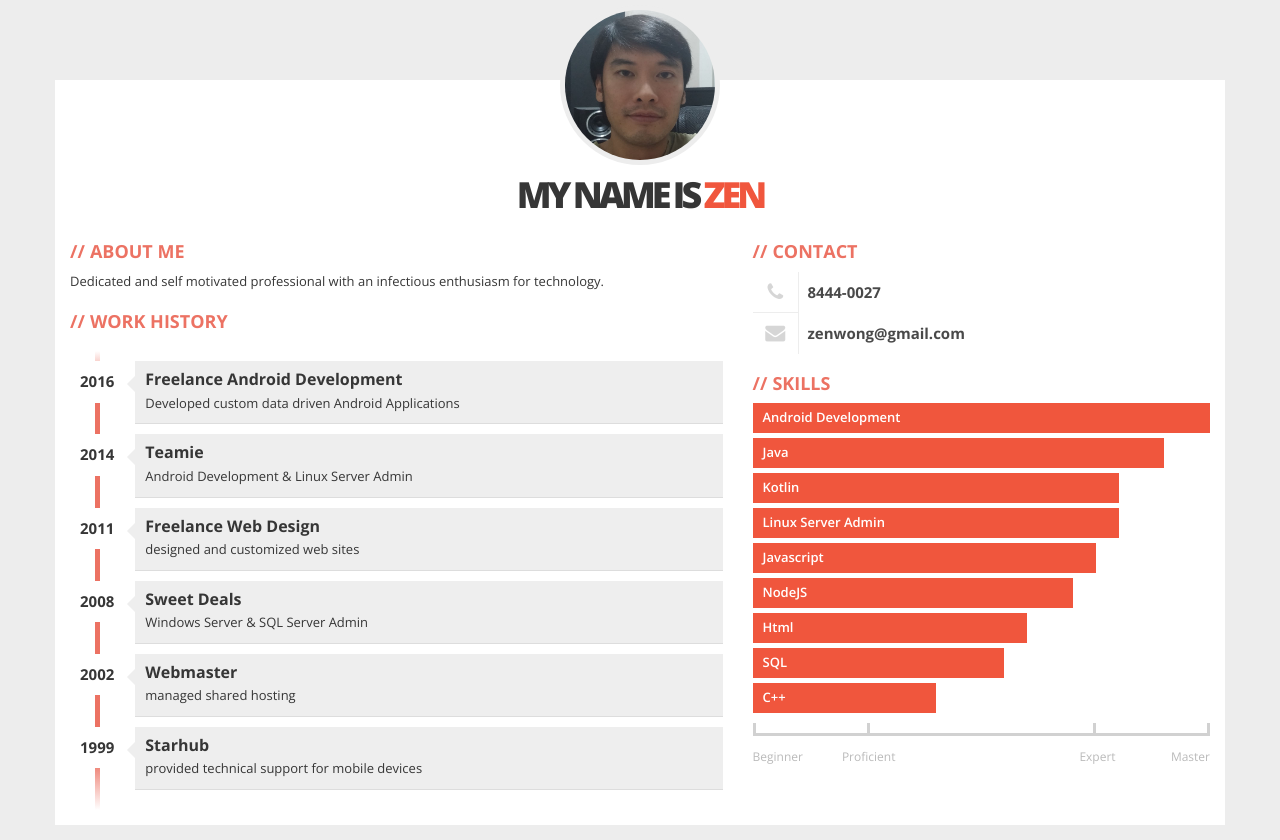
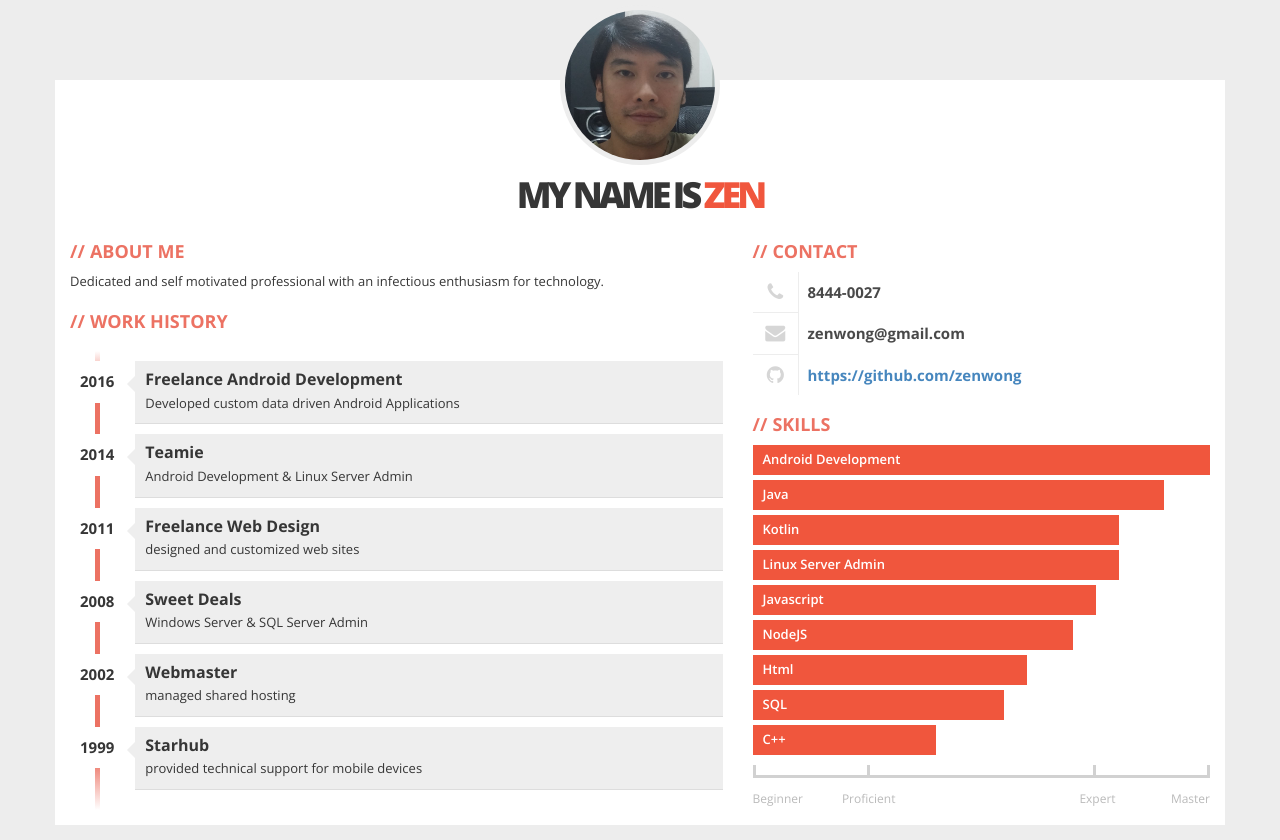
Before and after one commit to zenwong/zenwong.github.com, a plain HTML site: page index.html in a window 1280 px wide. Drawn offline with nearby package versions, Linux system fonts and the light colour scheme.

Commit message:
added github profile

```diff
--- a/index.html
+++ b/index.html
@@ -91,6 +91,10 @@
               <div class="icon pull-left text-center"><span class="fa fa-envelope fa-fw"></span></div>
               <div class="title only pull-right">zenwong@gmail.com</div>
             </div>
+            <div class="contact-item">
+              <div class="icon pull-left text-center"><span class="fa fa-github fa-fw"></span></div>
+              <div class="title only pull-right"><a href="https://github.com/zenwong">https://github.com/zenwong</a></div>
+            </div>
           </div>
           <div class="box">
             <h2>Skills</h2>
```
